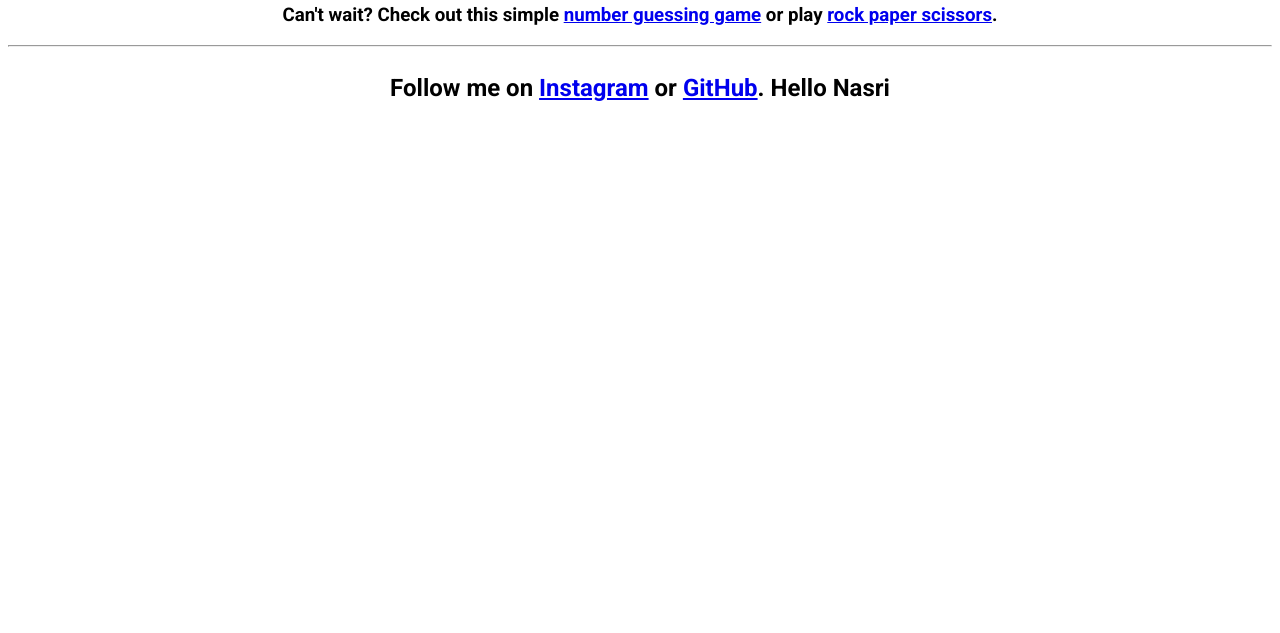
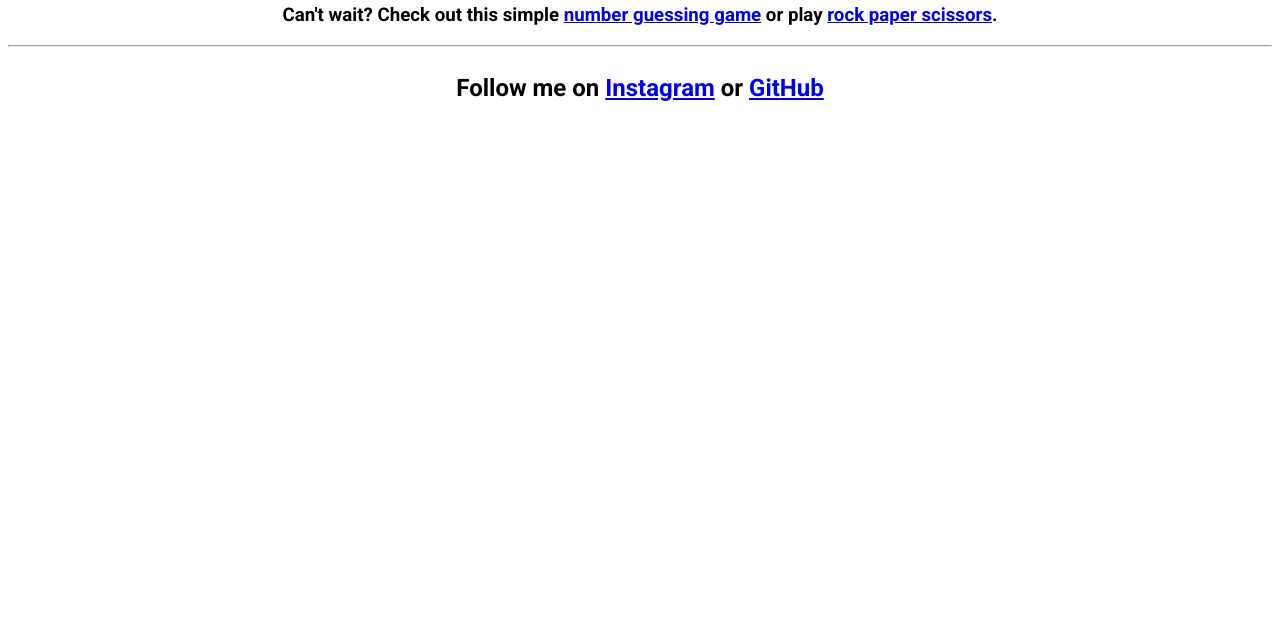
Before and after one commit to thedev0ps/thedev0ps.github.io, a plain HTML site: page index.html in a window 1280 px wide. Shown: the part 167-800 px from the top of the page. Drawn offline with Linux system fonts and the light colour scheme.

Commit message:
chore: removed nasri from index.html

```diff
--- a/index.html
+++ b/index.html
@@ -18,7 +18,7 @@
         <hr>
     </div>
     <div class="socials">
-        <h2>Follow me on <a href="https://instagram.com/adamalshouli">Instagram</a> or <a href="https://github.com/adamalshouli">GitHub</a>. Hello Nasri</h2>
+        <h2>Follow me on <a href="https://instagram.com/adamalshouli">Instagram</a> or <a href="https://github.com/adamalshouli">GitHub</a></h2>
     </div>
 </body>
 </html>
```
